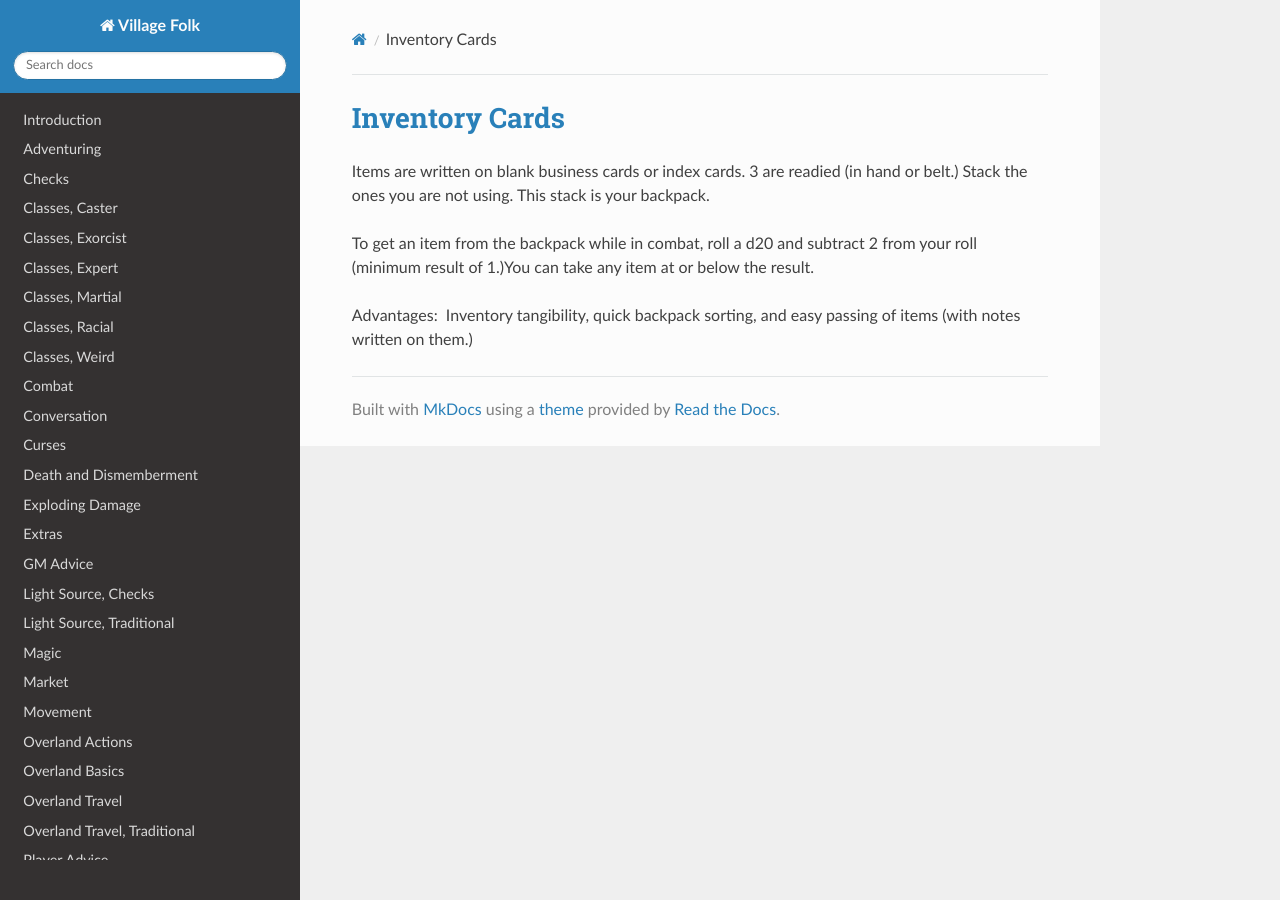
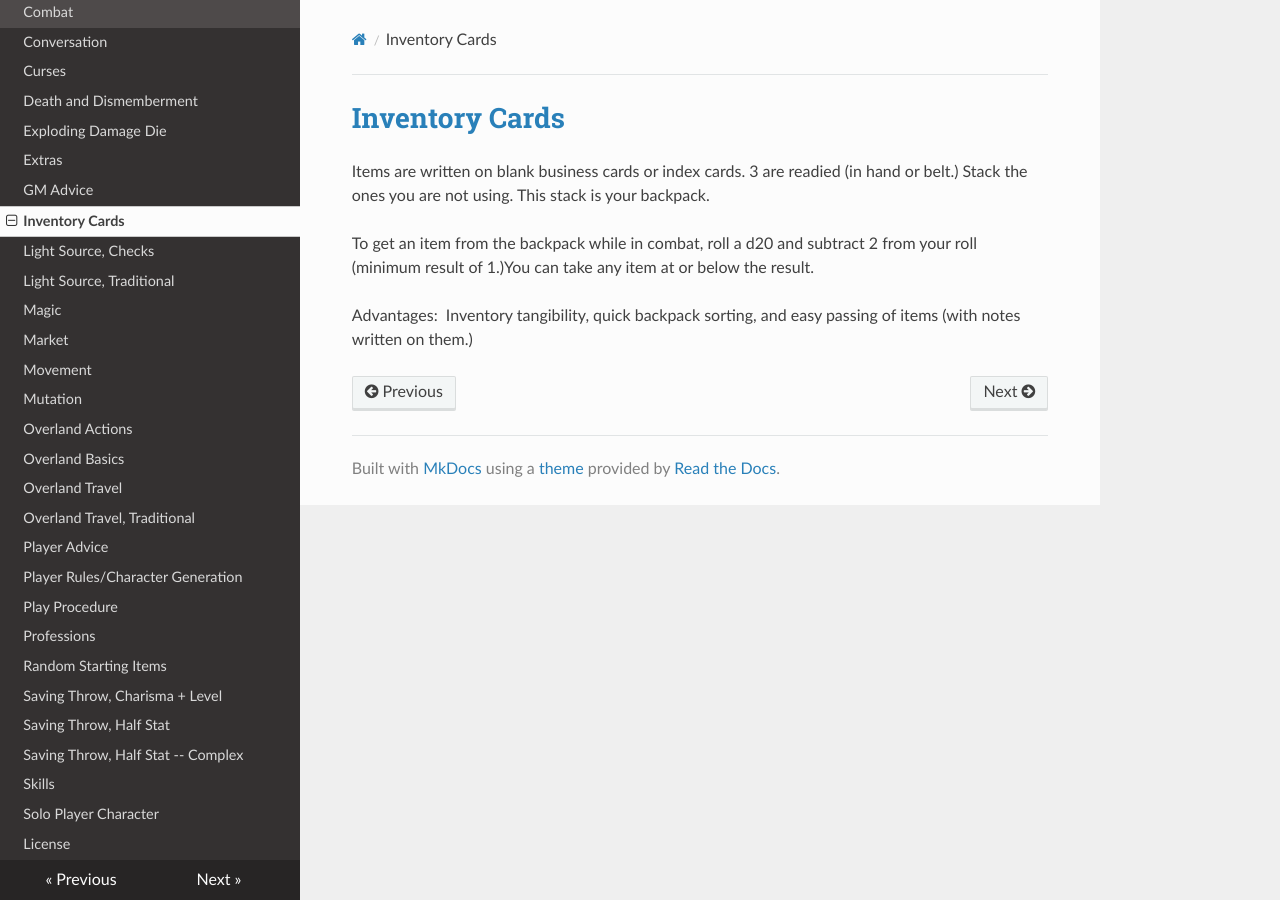
Before and after one commit to valzi/villagefolk, an MkDocs documentation site: the page built from docs/Inventory_Cards.md, in a window 1280 px wide. Built offline with MkDocs 1.6.1, drawn with Linux system fonts in a browser that asks for light colours; nearby versions of some CDN libraries; old or Windows-style settings are respelled for this version of MkDocs.

Commit message:
Regular auto-commit

```diff
--- a/mkdocs.yml
+++ b/mkdocs.yml
@@ -27,26 +27,28 @@ pages:
       - Conversation: Conversation.md
       - Curses: Curses.md
       - Death and Dismemberment: Death_Dismemberment.md
-      - Exploding Damage: Exploding_Damage.md
+      - Exploding Damage Die: Exploding_Damage_Die.md
       - Extras: Extras.md
-      - GM Advice: GM_advice.md
+      - GM Advice: GM_Advice.md
+      - Inventory Cards: Inventory_Cards.md
       - Light Source, Checks: Light_Source_Checks.md
       - Light Source, Traditional: Light_Source_Traditional.md
       - Magic: Magic.md
       - Market: Market.md
       - Movement: Movement.md
+      - Mutation: Mutation.md
       - Overland Actions: Overland_Actions.md
       - Overland Basics: Overland_Basics.md
       - Overland Travel: Overland_Travel.md
       - Overland Travel, Traditional: Overland_Travel_Traditional.md
       - Player Advice: PlayerAdvice.md
+      - Player Rules/Character Generation: Player_Rules_Character_Generation.md
       - Play Procedure: Play_Procedure.md
-      - Player Rules/Character Generation: PlayerRules.md
       - Professions: Professions.md
       - Random Starting Items: Random_Starting_Items.md
-      - Skills: Skills.md
       - Saving Throw, Charisma + Level: Saving_Throw_Charisma+Level.md
       - Saving Throw, Half Stat: Saving_Throw_Half_Stat
       - Saving Throw, Half Stat -- Complex: Saving_Throw_Half_Stat_Complex.md
+      - Skills: Skills.md
       - Solo Player Character: SoloPC.md
       - License: zGame_License.md
```
Also changed, not shown: docs/Inventory_Cards.md (renamed from docs/Inventory Cards.md), docs/Player_Rules_Character_Generation.md (renamed from docs/PlayerAdvice.md), docs/zNotes.md (deleted).
